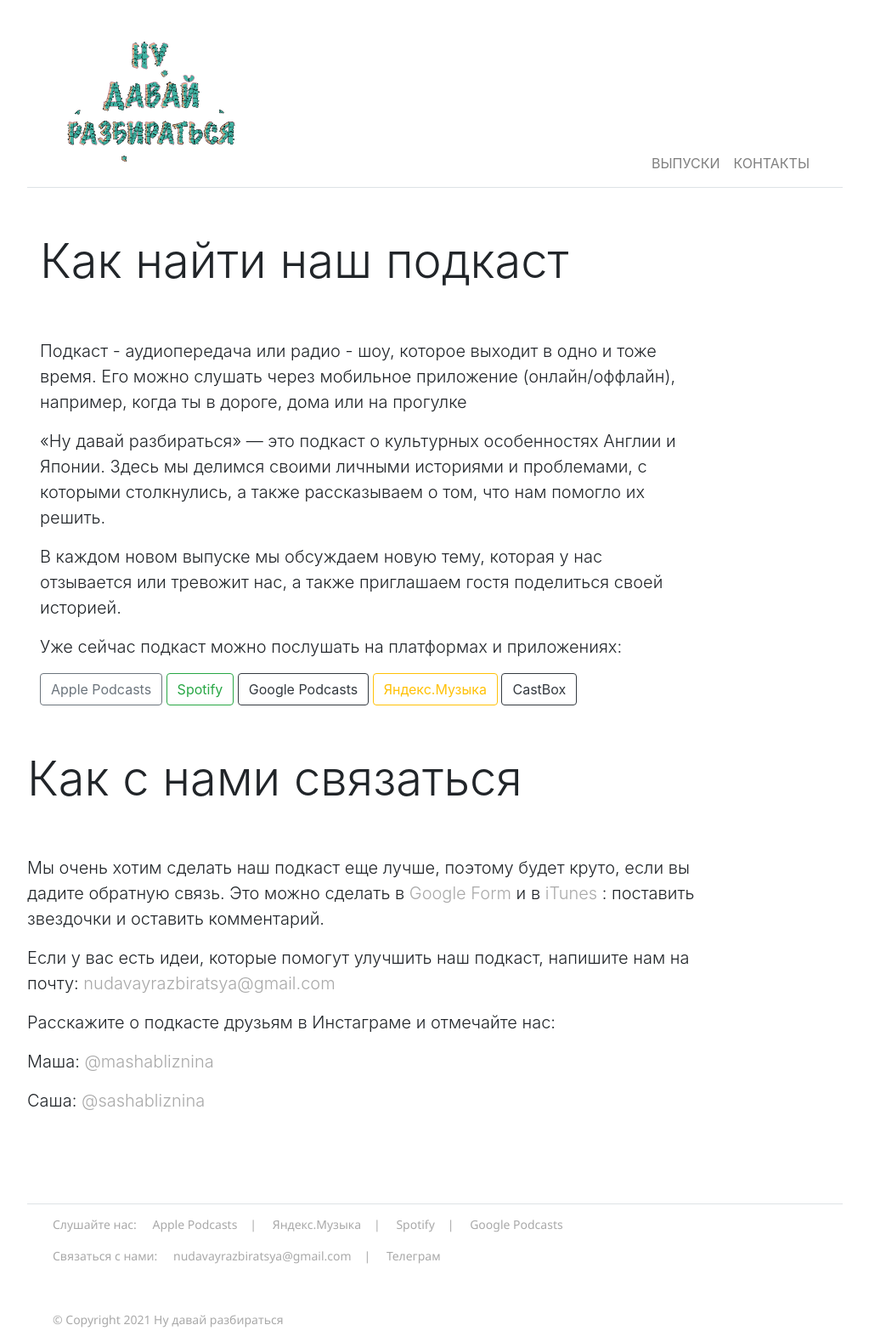
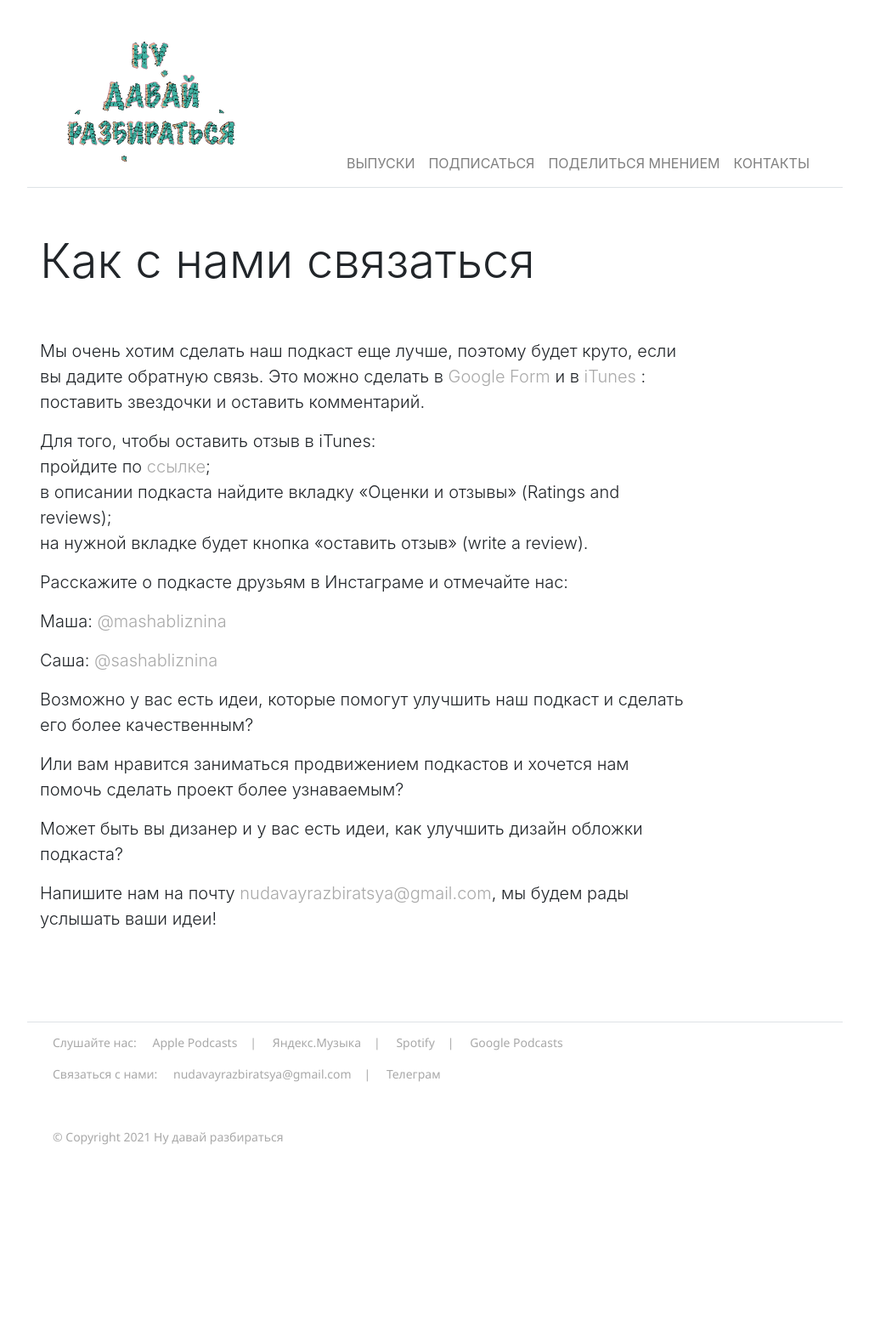
Before and after one commit to mashabliznina/blizninapodcast-live, a Django app: page /contact_page/ in a window 1280 px wide. Shown: the whole page at 85% size, without its empty margins (128-1151 px from the left). After the commit the page ends 1347 px from the top, so only its background shows below. Run offline with Django 3.2, Linux system fonts and the light colour scheme; some libraries are stand-ins or nearby versions.

Commit message:
updated pages templates and created feedback and subscribe

```diff
--- a/pages/templates/base.html
+++ b/pages/templates/base.html
@@ -32,7 +32,9 @@
             <div class="collapse navbar-collapse " id="navbarSupportedContent">
                 <div class="navbar-nav ml-auto">
                     <a class="nav-link p-2 ml-auto" href="/episodes/">ВЫПУСКИ</a>
+                    <a class="nav-link p-2 ml-auto" href="/subscribe/">ПОДПИСАТЬСЯ</a>
                     <!-- <a class="nav-link p-2 ml-auto" href="#">ПОДДЕРЖАТЬ</a> -->
+                    <a class="nav-link p-2 ml-auto" href="/feedback/">ПОДЕЛИТЬСЯ МНЕНИЕМ</a>
                     <a class="nav-link p-2 ml-auto" href="/contact_page/">КОНТАКТЫ</a>
                 </div>
             </div>
--- a/pages/templates/contacts_page.html
+++ b/pages/templates/contacts_page.html
@@ -2,41 +2,6 @@
     {% block content %}
     <main>
         <div class="container">
-            <h1 class="display-4 fst-italic episode-mb-bottom episode-mt-top">Как найти наш подкаст</h1>
-            <div class="row">
-                <div class="col-10">
-                        <p class="lead my-3">Подкаст - аудиопередача или радио - шоу, которое выходит в одно и тоже время.
-                        Его можно слушать через мобильное приложение (онлайн/оффлайн), например, когда ты в дороге, дома или на прогулке<br></p>
-                        <p class="lead my-3">«Ну давай разбираться» — это подкаст о культурных особенностях Англии и Японии.
-                        Здесь мы делимся своими личными историями и проблемами, с которыми столкнулись, а также рассказываем о том, что нам помогло их решить.<br></p>
-                        <p class="lead my-3">В каждом новом выпуске мы обсуждаем новую тему, которая у нас отзывается или тревожит нас, а также приглашаем гостя поделиться своей историей.<br></p>
-                        <p class="lead my-3">Уже сейчас подкаст можно послушать на платформах и приложениях:<br></p>
-                            <div class="row">
-                                <div class="col-10">
-                                    <a href="https://podcasts.apple.com/gb/podcast/%D0%BD%D1%83
-                                    -%D0%B4%D0%B0%D0%B2%D0%B0%D0%B9-%D1%80%D0%B0%D0%B7%D0%B1
-                                    %D0%B8%D1%80%D0%B0%D1%82%D1%8C%D1%81%D1%8F/id1579561576">
-                                    <button type="button" class="btn btn-outline-secondary">Apple Podcasts</button>
-                                    </a>
-
-                                    <a href="https://open.spotify.com/show/7C54r1ip1XSTYIBUCJCffQ">
-                                    <button type="button" class="btn btn-outline-success">Spotify</button>
-                                    </a>
-
-                                    <a href="https://podcasts.google.com/feed/aHR0cHM6Ly9mZWVkcy5idXp6c3Byb3V0LmNvbS8xODIzOTM4LnJzcw">
-                                    <button type="button" class="btn btn-outline-dark">Google Podcasts</button>
-                                    </a>
-
-                                    <a href="https://music.yandex.ru/album/17277743">
-                                    <button type="button" class="btn btn-outline-warning">Яндекс.Музыка</button>
-                                    </a>
-
-                                    <a href="https://castbox.fm/va/4487919">
-                                    <button type="button" class="btn btn-outline-dark">CastBox</button>
-                                    </a>
-                            </div>
-                </div>
-            </div>
             <h1 class="display-4 fst-italic episode-mb-bottom episode-mt-top">Как с нами связаться</h1>
             <div class="row">
                 <div class="col-10">
@@ -48,15 +13,39 @@
                         -%D0%B4%D0%B0%D0%B2%D0%B0%D0%B9-%D1%80%D0%B0%D0%B7%D0%B1
                         %D0%B8%D1%80%D0%B0%D1%82%D1%8C%D1%81%D1%8F/id1579561576" class="a-link">iTunes</a>
                         : поставить звездочки и оставить комментарий.<br></p>
-                        <p class="lead my-3">Если у вас есть идеи, которые помогут улучшить наш подкаст, напишите нам на почту:
-                            <a href=mailto:nudavayrazbiratsya@gmail.com HTML link class="a-link">nudavayrazbiratsya@gmail.com</a><br>
-                        </p>
+
+
+                        <p class="lead my-3">Для того, чтобы оставить отзыв в iTunes:<br>
+                        пройдите по
+                        <a href="https://podcasts.apple.com/gb/podcast/%D0%BD%D1%83
+                        -%D0%B4%D0%B0%D0%B2%D0%B0%D0%B9-%D1%80%D0%B0%D0%B7%D0%B1
+                        %D0%B8%D1%80%D0%B0%D1%82%D1%8C%D1%81%D1%8F/id1579561576" class="a-link">ссылке</a>;<br>
+                        в описании подкаста найдите вкладку «Оценки и отзывы» (Ratings and reviews);<br>
+                        на нужной вкладке будет кнопка «оставить отзыв» (write a review).<br></p>
+
                         <p class="lead my-3">Расскажите о подкасте друзьям в Инстаграме и отмечайте нас:<br></p>
                         <p class="lead my-3">Маша:
                             <a href="https://www.instagram.com/mashabliznina/" class="a-link" >@mashabliznina</a><br></p>
                         <p class="lead my-3">Саша:
                                 <a href="https://www.instagram.com/sashabliznina/" class="a-link" >@sashabliznina</a><br>
                         </p>
+
+
+                        <p class="lead my-3">Возможно у вас есть идеи, которые помогут улучшить наш подкаст и сделать его более качественным?
+                        </p>
+
+
+                        <p class="lead my-3">Или вам нравится заниматься продвижением подкастов и хочется нам помочь сделать проект
+                            более узнаваемым?<br>
+                        </p>
+
+                        <p class="lead my-3">Может быть вы дизанер и у вас есть идеи, как улучшить дизайн обложки подкаста?<br>
+                        </p>
+
+                        <p class="lead my-3">Напишите нам на почту <a href=mailto:nudavayrazbiratsya@gmail.com HTML link class="a-link">nudavayrazbiratsya@gmail.com</a>,
+                            мы будем рады услышать ваши идеи!
+                        </p>
+
                 </div>
             </div>
         </div>
--- a/pages/templates/episodes.html
+++ b/pages/templates/episodes.html
@@ -8,10 +8,10 @@
         <div class="card shadow-sm position-relative card-height">
             <div class="card-body">
                 <strong class="d-inline-block mb-2 my-text-primary">{{episode.theme}}</strong>
-                <h3 class="mb-0">{{episode.title}}</h3>
+                <h4 class="mb-0">{{episode.title}}</h4>
                 <div class="mb-1 text-muted">{{episode.date|date:"F j, Y"}}</div>
-                <p class="lead my-3">{{episode.preview}}.
-                <a href="/episodes/{{episode.pk}}" class="a-link">далее</a>
+                <p class="lead">{{episode.preview}}.
+                <a href="/episodes/{{episode.pk}}" class="a-link">подробнее</a>
                 </p>
                 <audio controls>
                     <source src="https://www.buzzsprout.com/1823938/{{episode.buzz_id}}.mp3?download=true" type="audio/mpeg">
--- a/pages/urls.py
+++ b/pages/urls.py
@@ -1,7 +1,10 @@
+from os import name
 from django.urls import path
-from .views import HomePageView, ContactPageView, EpisodePageView, EpisodesListView
+from .views import HomePageView, ContactPageView, EpisodePageView, EpisodesListView, FeedbackPageView, SubscribePageView
 
 urlpatterns = [
+path('feedback/', FeedbackPageView.as_view(), name='feedback'),
+path('subscribe/', SubscribePageView.as_view(), name='subscribe'),
 path('contact_page/', ContactPageView.as_view(), name='contact_page'),
 path('episodes/', EpisodesListView.as_view(), name='episodes_list'),
 path('episodes/<int:pk>/', EpisodePageView.as_view(), name='episode_details'),
--- a/pages/views.py
+++ b/pages/views.py
@@ -19,3 +19,9 @@ class EpisodePageView(DetailView):
 class EpisodesListView(ListView):
     model = Episode
     template_name = 'episodes.html'
+
+class SubscribePageView(TemplateView):
+    template_name = 'subscribe.html'
+
+class FeedbackPageView(TemplateView):
+    template_name = 'feedback.html'
```
Also changed, not shown: pages/templates/feedback.html (added, +24 -0 lines), pages/templates/home_page.html (+13 -6 lines), pages/templates/subscribe.html (added, +53 -0 lines), pages/static/images/website_cover.png (added).
